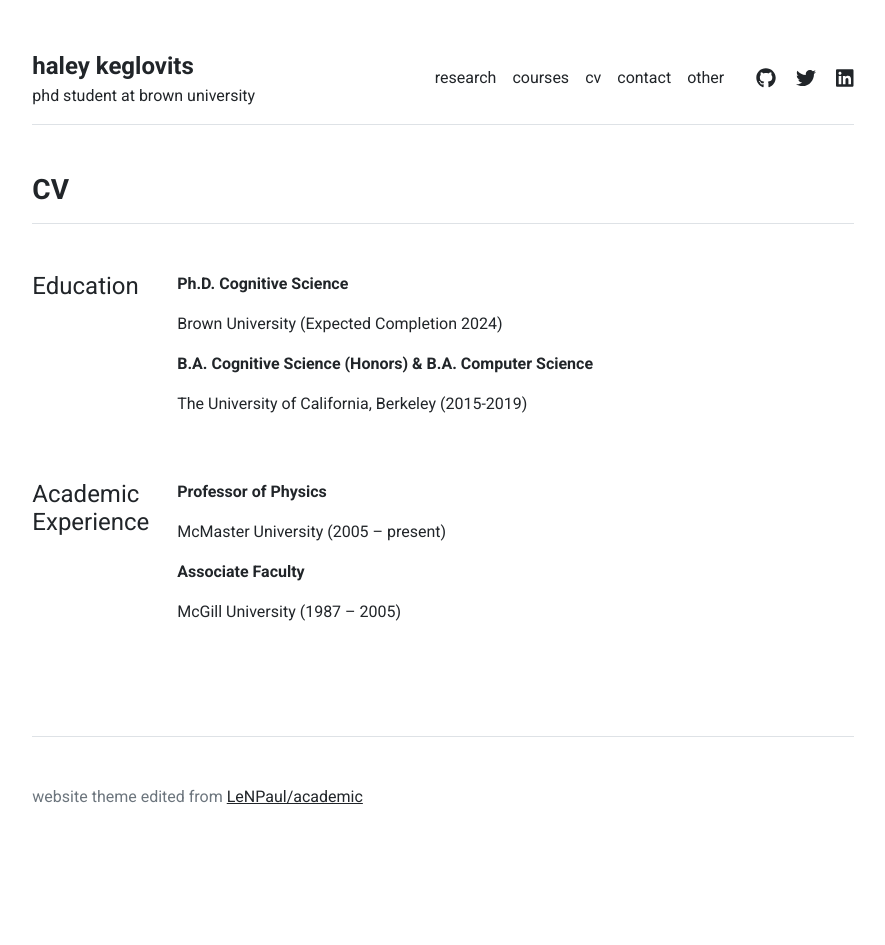
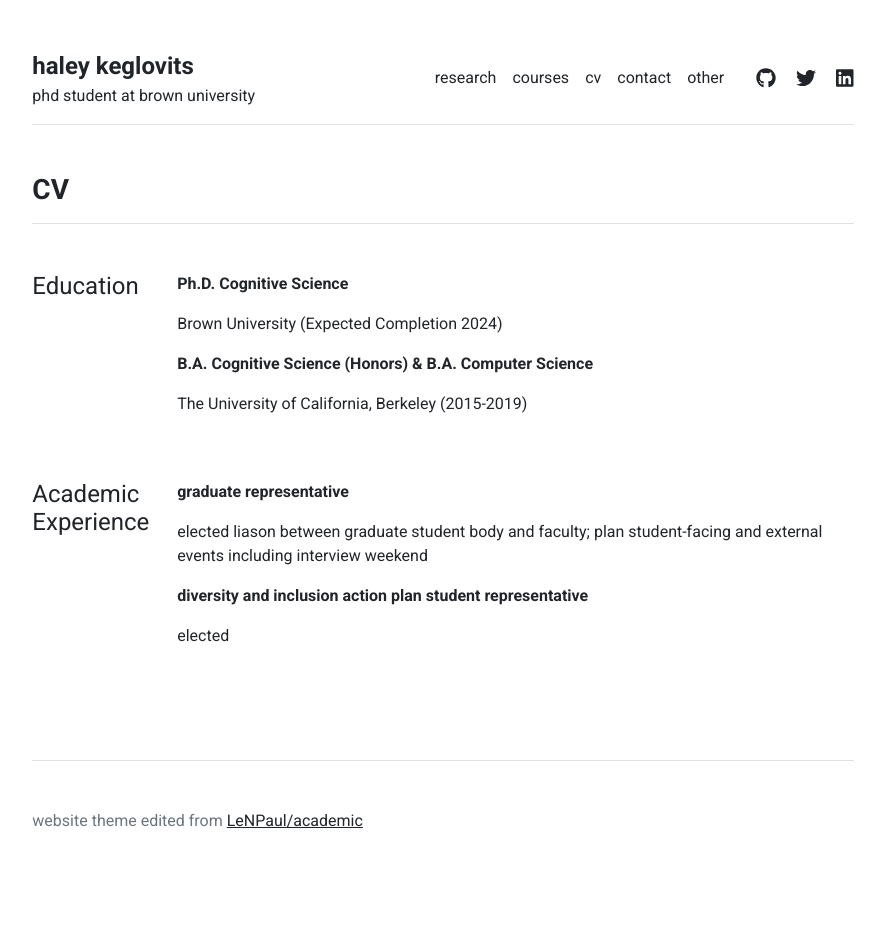
Before and after one commit to haleyk/haleyk.github.io, a Jekyll site: the page built from cv.md, in a window 1280 px wide. Shown: the whole page, without its empty margins (197-1082 px from the left). Built offline with Jekyll 4.4.1, drawn with Linux system fonts in a browser that asks for light colours; before the commit the page ends 921 px from its top, so only the background shows below that.

```diff
--- a/_data/cv/academic-experience.yml
+++ /dev/null
@@ -1,5 +0,0 @@
-- title: 'Professor of Physics'
-  description: 'McMaster University (2005 – present)'
-
-- title: 'Associate Faculty'
-  description: 'McGill University (1987 – 2005)'
--- /dev/null
+++ b/_data/cv/service.yml
@@ -0,0 +1,6 @@
+- title: 'graduate representative'
+  description: 'elected liason between graduate student body and faculty; plan student-facing and external events including interview weekend'
+  year: '2020-2021 school year'
+
+- title: 'diversity and inclusion action plan student representative'
+  description: 'elected'
--- a/_layouts/cv.html
+++ b/_layouts/cv.html
@@ -23,7 +23,7 @@ layout: default
         <h4>Academic Experience</h4>
       </div>
       <div class="col-md-10">
-        {% for section in site.data.cv.academic-experience %}
+        {% for section in site.data.cv.service %}
           <p class="fw-bold">{{ section.title }}</p>
           <p>{{ section.description }}</p>
         {% endfor %}
```
Also changed, not shown: research.md (+2 -2 lines).
